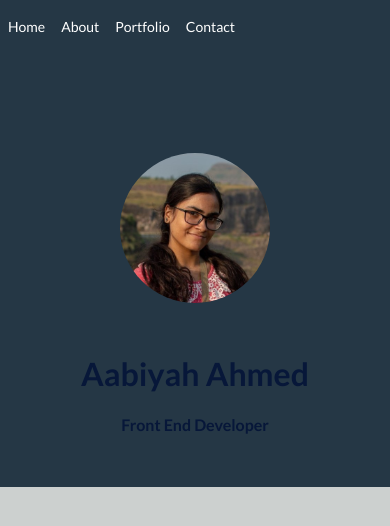
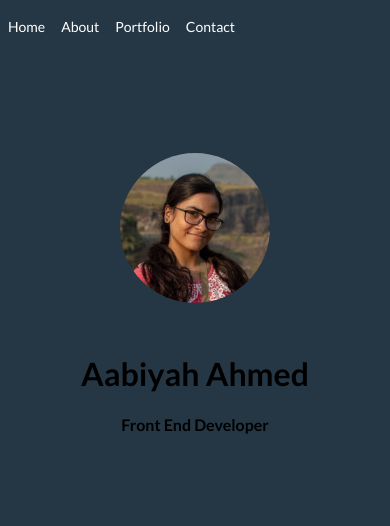
Before and after one commit to aabiyahahmed/portfolio-abia, a React (Vite) app: page / in a window 390 px wide. Shown: the top 526 px of the page. Built offline with nearby package versions, Linux system fonts and the light colour scheme.

Commit message:
responsive fixes

```diff
--- a/index.html
+++ b/index.html
@@ -6,7 +6,7 @@
     <link rel="preconnect" href="https://fonts.gstatic.com" crossorigin>
     <link href="https://fonts.googleapis.com/css2?family=Fredoka:wght@300..700&family=Lato:ital,wght@0,100;0,300;0,400;0,700;0,900;1,100;1,300;1,400;1,700;1,900&family=Montserrat:ital,wght@0,100..900;1,100..900&family=Rubik:ital,wght@0,300..900;1,300..900&display=swap" rel="stylesheet">
     <meta name="viewport" content="width=device-width, initial-scale=1.0" />
-    <title>Portfolio</title>
+    <title>Aabiyah's Portfolio</title>
   </head>
   <body>
     <div id="root"></div>
--- a/src/index.css
+++ b/src/index.css
@@ -60,7 +60,7 @@ body{
 .text{
   margin: 15px;
   padding: 10px;
-  color: #071739;
+  color: #06141B;
 }
 
 .name{
@@ -220,6 +220,16 @@ body{
 
 
 @media (max-width: 1024px) {
+
+  body{
+    background-color: #253745;
+    color: black;
+  }
+
+  .text{
+    color: black;
+  }
+
   .home-container {
     flex-direction: column;
     align-items: center;
@@ -234,6 +244,15 @@ body{
 
 
 @media (max-width: 768px) {
+  body{
+    background-color: #253745;
+    color: black;
+  }
+
+  .text{
+    color: black;
+  }
+
   .navbar {
     flex-direction: column;
     height: auto;
@@ -296,7 +315,7 @@ body{
   .contact-section {
     width: 90%;
     padding: 30px;
-    margin: 50px auto;
+    margin: 50px 20px;
   }
 
   .social-links {
@@ -311,6 +330,16 @@ body{
 
 
 @media (max-width: 480px) {
+
+  body{
+    background-color: #253745;
+    color: black;
+  }
+
+  .text{
+    color: black;
+  }
+
   .name {
     font-size: 2rem;
   }
@@ -333,6 +362,10 @@ body{
     font-size: 28px;
   }
 
+  .contact-section{
+    margin: 10px;
+  }
+
   .social-icon {
     font-size: 40px;
   }
```
